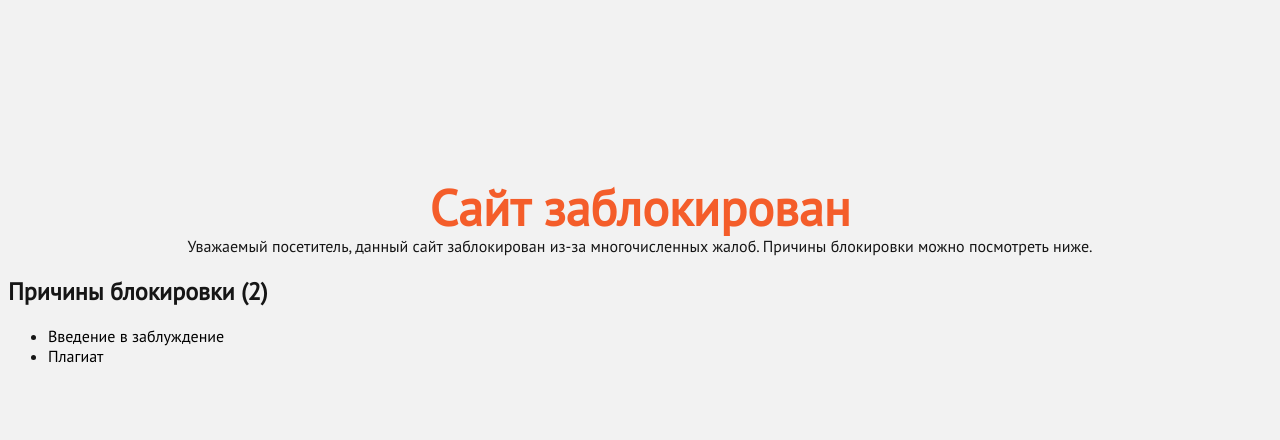
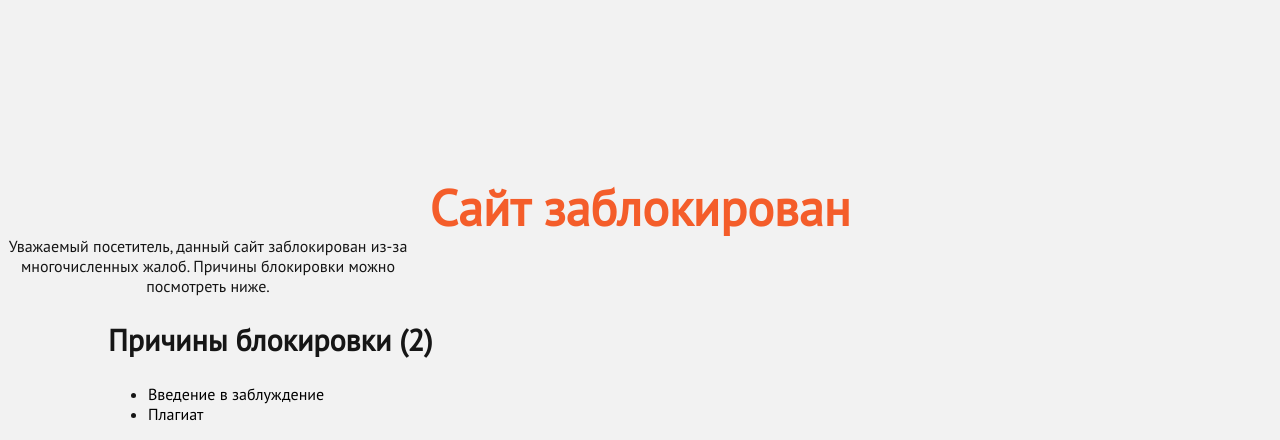
Before and after one commit to sav210/sav210.github.io, a PHP site: page /pozhiloy-index2.html in a window 1280 px wide. Shown: the part 457-897 px from the top of the page. Before the commit the page ends 820 px from the top, so only its background shows below. Run offline with PHP 8.4, Linux system fonts and the light colour scheme.

Commit message:
Add files via upload

```diff
--- a/css/securityblock.css
+++ b/css/securityblock.css
@@ -31,8 +31,14 @@ a:visited{
 }
 .main p{
     margin-top: -3%;
+    max-width: 400px;
 }
 
 .reasons{
     margin-top: 15px;
+    margin-left: 100px;
 }
+
+.reasons h2{
+    font-size: 30px;
+}
```
